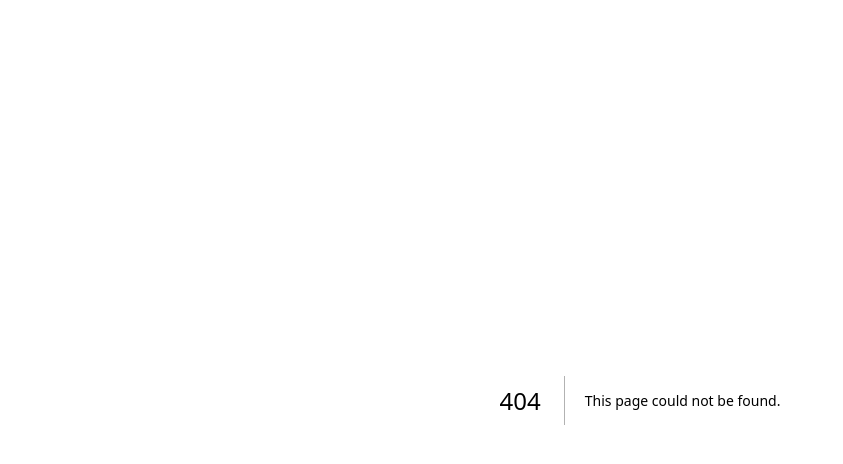
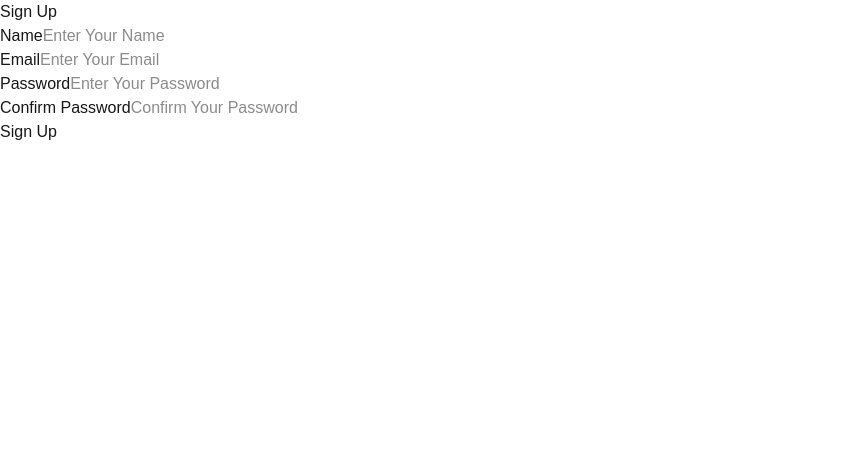
Before and after one commit to Hamazinetwork/alx-project-nexus, a Next.js app: page /Signup in a window 1280 px wide. Before the commit this address had no page. Shown: the top 464 px of the page, without its empty margins (0-843 px from the left). Built offline with nearby package versions, Linux system fonts and the light colour scheme.

Commit message:
new entries
Login, signup, header and footer pages were created

```diff
--- a/components/layout/Footer.tsx
+++ b/components/layout/Footer.tsx
@@ -0,0 +1,24 @@
+import React from 'react'
+
+const Footer = () => {
+  return (
+    <div className='bg-black flex '>
+        <div>
+            <p>MartAfrica is an E-commerce platform that sells African product to the word</p>
+        </div>
+        <div className='flex flex-col'>
+            <p>Company</p>
+            <p>About us </p>
+            <p>blog</p>
+        </div>
+        <div className='flex flex-col'>
+            <p>Help</p>
+            <p>Suppory </p>
+            <p>Refund Process</p>
+        </div>
+
+    </div>
+  )
+}
+
+export default Footer
--- a/components/layout/Header.tsx
+++ b/components/layout/Header.tsx
@@ -0,0 +1,49 @@
+import Link from 'next/link';
+import React, { useState } from 'react';
+import { FaHamburger } from 'react-icons/fa';
+
+const Header: React.FC = () => {
+  const [isOpen, setIsOpen] = useState<boolean>(false);
+
+  const toggleMenu = () => {
+    setIsOpen((prev) => !prev);
+  };
+
+  return (
+    <>
+      {/* Desktop Navigation */}
+      <div className='hidden sm:flex justify-between items-center px-4 py-2 bg-white shadow-md'>
+        <img src='/images/martafricalogo.jpeg' alt='Logo' className='h-10' />
+        <ul className='flex gap-4'>
+          <li>
+            <Link href='/page/login'>
+              Login
+            </Link>
+          </li>
+          <li>
+            <Link href='/cart'>
+              Cart
+            </Link>
+          </li>
+        </ul>
+      </div>
+
+      {/* Mobile Navigation */}
+      <div className='sm:hidden px-4 py-2 bg-white shadow-md'>
+        <div className='flex justify-between items-center'>
+          <img src='/images/martafricalogo.jpeg' alt='Logo' className='h-10' />
+          <FaHamburger onClick={toggleMenu} className='text-2xl cursor-pointer' />
+        </div>
+
+        {isOpen && (
+          <div className='flex flex-col mt-2 space-y-2'>
+            <Link href='/page/login'>Login</Link>
+            <Link href='/cart'>Cart</Link>
+          </div>
+        )}
+      </div>
+    </>
+  );
+};
+
+export default Header;
--- a/interfaces/index.ts
+++ b/interfaces/index.ts
@@ -11,3 +11,7 @@ export interface ProductProps{
     id: string;
     description: string
 }
+export interface layoutProps{
+  children: React.ReactNode;
+
+}
--- /dev/null
+++ b/pages/Login/index.tsx
@@ -0,0 +1,75 @@
+import React, { useState, ChangeEvent, FormEvent } from 'react';
+
+type LoginFormData = {
+  email: string;
+  password: string;
+};
+
+const Login: React.FC = () => {
+  const [dataForm, setDataForm] = useState<LoginFormData>({
+    email: '',
+    password: '',
+  });
+
+  const handleChange = (e: ChangeEvent<HTMLInputElement>) => {
+    const { name, value } = e.target;
+    setDataForm((prev) => ({
+      ...prev,
+      [name]: value,
+    }));
+  };
+
+  const handleSubmit = async (e: FormEvent<HTMLFormElement>) => {
+    e.preventDefault();
+
+    try {
+      const response = await fetch('https://example.com/api/login', {
+        method: 'POST',
+        headers: {
+          'Content-Type': 'application/json',
+        },
+        body: JSON.stringify(dataForm),
+      });
+
+      if (!response.ok) {
+        throw new Error('Something went wrong');
+      }
+
+      const data = await response.json();
+      console.log(data);
+      // handle success, e.g. store token or redirect
+    } catch (err) {
+      console.error((err as Error).message);
+    }
+  };
+
+  return (
+    <div>
+      <form onSubmit={handleSubmit}>
+        <div>
+          <label>Email</label>
+          <input
+            type='text'
+            name='email'
+            placeholder='Enter Your Email'
+            value={dataForm.email}
+            onChange={handleChange}
+          />
+        </div>
+        <div>
+          <label>Password</label>
+          <input
+            type='password'
+            name='password'
+            placeholder='Enter Your Password'
+            value={dataForm.password}
+            onChange={handleChange}
+          />
+        </div>
+        <button type='submit'>Login</button>
+      </form>
+    </div>
+  );
+};
+
+export default Login;
--- /dev/null
+++ b/pages/Signup/index.tsx
@@ -0,0 +1,118 @@
+import React, { useState, ChangeEvent, FormEvent } from 'react';
+
+type SignUpFormData = {
+  name: string;
+  email: string;
+  password: string;
+  confirmPassword: string;
+};
+
+const Signup: React.FC = () => {
+  const [formData, setFormData] = useState<SignUpFormData>({
+    name: '',
+    email: '',
+    password: '',
+    confirmPassword: '',
+  });
+
+  const [error, setError] = useState<string | null>(null);
+  const [success, setSuccess] = useState<string | null>(null);
+
+  const handleChange = (e: ChangeEvent<HTMLInputElement>) => {
+    const { name, value } = e.target;
+    setFormData((prev) => ({
+      ...prev,
+      [name]: value,
+    }));
+  };
+
+  const handleSubmit = async (e: FormEvent<HTMLFormElement>) => {
+    e.preventDefault();
+    setError(null);
+    setSuccess(null);
+
+    if (formData.password !== formData.confirmPassword) {
+      setError('Passwords do not match');
+      return;
+    }
+
+    try {
+      const response = await fetch('https://example.com/api/signup', {
+        method: 'POST',
+        headers: {
+          'Content-Type': 'application/json',
+        },
+        body: JSON.stringify({
+          name: formData.name,
+          email: formData.email,
+          password: formData.password,
+        }),
+      });
+
+      if (!response.ok) {
+        throw new Error('Signup failed');
+      }
+
+      const data = await response.json();
+      setSuccess('Signup successful!');
+      console.log(data);
+    } catch (err) {
+      setError((err as Error).message);
+    }
+  };
+
+  return (
+    <div>
+      <form onSubmit={handleSubmit}>
+        <h2>Sign Up</h2>
+        {error && <p style={{ color: 'red' }}>{error}</p>}
+        {success && <p style={{ color: 'green' }}>{success}</p>}
+
+        <div>
+          <label>Name</label>
+          <input
+            type='text'
+            name='name'
+            placeholder='Enter Your Name'
+            value={formData.name}
+            onChange={handleChange}
+          />
+        </div>
+        <div>
+          <label>Email</label>
+          <input
+            type='email'
+            name='email'
+            placeholder='Enter Your Email'
+            value={formData.email}
+            onChange={handleChange}
+          />
+        </div>
+        <div>
+          <label>Password</label>
+          <input
+            type='password'
+            name='password'
+            placeholder='Enter Your Password'
+            value={formData.password}
+            onChange={handleChange}
+          />
+        </div>
+        <div>
+          <label>Confirm Password</label>
+          <input
+            type='password'
+            name='confirmPassword'
+            placeholder='Confirm Your Password'
+            value={formData.confirmPassword}
+            onChange={handleChange}
+          />
+        </div>
+
+        <button type='submit'>Sign Up</button>
+      </form>
+    </div>
+  );
+};
+
+export default Signup;
```
Also changed, not shown: package.json (+6 -5 lines), public/images/martafricalogo.jpeg (added), 1 other file (tests, documents, lock files or other folders).
